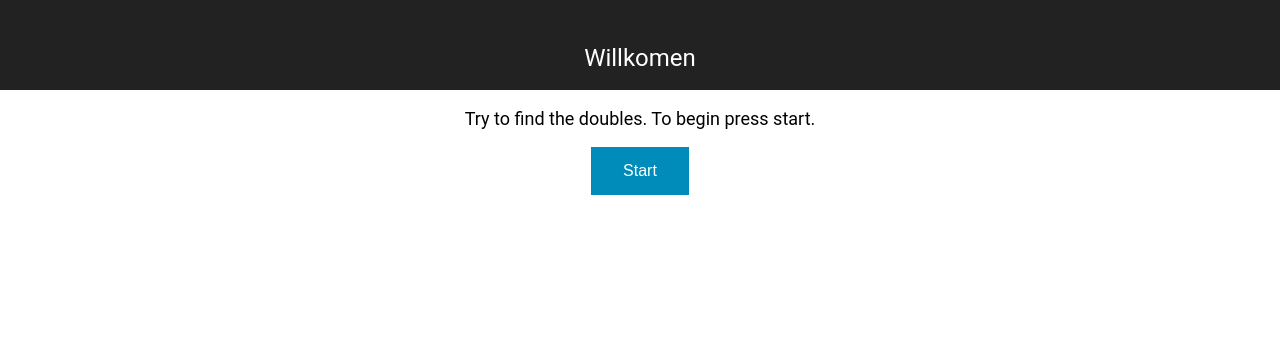
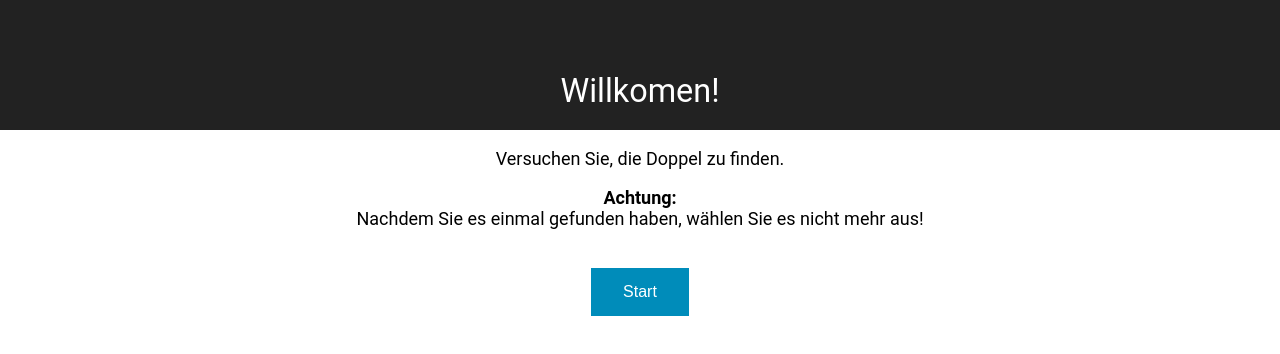
Before and after one commit to MonteiroMarceloC/Ergotherapie-App, a React (Create React App) app: page / in a window 1280 px wide. Shown: the top 354 px of the page. Built offline with nearby package versions, Linux system fonts and the light colour scheme.

Commit message:
Fixed detais in frontend

```diff
--- a/src/App.js
+++ b/src/App.js
@@ -20,9 +20,6 @@ class App extends Component {
   render(){
     return (
       <div className="App">
-        <header className="App-header">
-          <p className="App-title"> Willkomen </p>
-        </header>
         {
           this.state.page==='start' &&
           <StartPage onStartPress={this.changeScreen1}/>
--- /dev/null
+++ b/src/MyHeader.js
@@ -0,0 +1,23 @@
+import React, { Component } from 'react';
+
+class MyHeader extends Component {
+  render() {
+    return (
+        <header className="App-header">
+        {this.props.num == 1 &&
+          <p>
+            Willkomen!
+          </p>
+        }
+        {this.props.num == 2 &&
+          <p className="App-title">
+          Versuchen Sie, die Doppel zu finden.<br></br>
+          Achtung: Nachdem Sie es einmal gefunden haben, wählen Sie es nicht mehr aus!
+          </p>
+        }
+        </header>
+    );
+  }
+}
+
+export default MyHeader;
--- a/src/PlayPage.js
+++ b/src/PlayPage.js
@@ -1,6 +1,7 @@
 import React, { Component } from 'react';
 import './index.css';
 import MyButton from './MyButton.js';
+import MyHeader from './MyHeader.js';
 import Suppe from './imgs/suppe.jpg';
 import Cats from './imgs/cats.jpg';
 import Dog from './imgs/dogwater.jpg';
@@ -83,9 +84,9 @@ class PlayPage extends Component {
 
   render() {
     return (
+      <div>
+      <MyHeader num={2} />
       <div id='tabela'>
-        <p className="App-intro">Playing!</p>
-
         {this.state.alldata[1][3] &&
           <table>
           {this.state.alldata.map((row, index)=>
@@ -101,6 +102,7 @@ class PlayPage extends Component {
           </table>
         }
       </div>
+      </div>
     );
   }
 }
--- a/src/StartPage.js
+++ b/src/StartPage.js
@@ -1,14 +1,18 @@
 import React, { Component } from 'react';
 import './index.css';
+import MyHeader from './MyHeader.js';
+
 
 class StartPage extends Component {
   render() {
     return (
-      <div>
-        <p className="App-intro">
-          Try to find the doubles.
-          To begin press start.
-        </p>
+      <div className="App-intro">
+        <MyHeader num={1} />
+        <p>
+          Versuchen Sie, die Doppel zu finden. </p>
+        <p>
+         <b>Achtung: </b><br></br>Nachdem Sie es einmal gefunden haben, wählen Sie es nicht mehr aus!
+        </p><br></br>
         <button onClick={this.props.onStartPress} className="btn-start">Start</button>
       </div>
     );
--- a/src/index.css
+++ b/src/index.css
@@ -16,12 +16,13 @@ body {
 .App-header {
     background-color: #222;
     height: 50px;
-    padding: 20px;
+    padding: 40px;
     color: white;
+    font-size: 1.8em;
 }
 
 .App-title {
-    font-size: 1.5em;
+    font-size: 0.6em;
 }
 
 .App-intro {
@@ -51,7 +52,7 @@ body {
 #tabela {
     margin: 5px auto;
     max-height: 100px;
-    width: 80%;
+    width: 90%;
 }
 
 td {
--- a/src/index.js
+++ b/src/index.js
@@ -4,5 +4,7 @@ import './index.css';
 import App from './App';
 import registerServiceWorker from './registerServiceWorker';
 
-ReactDOM.render(<App />, document.getElementById('root'));
+ReactDOM.render(
+  <App />
+  , document.getElementById('root'));
 registerServiceWorker();
```
Also changed, not shown: src/data.js (added, +35 -0 lines), package.json (line endings or trailing spaces), 1 other file (tests, documents, lock files or other folders).
